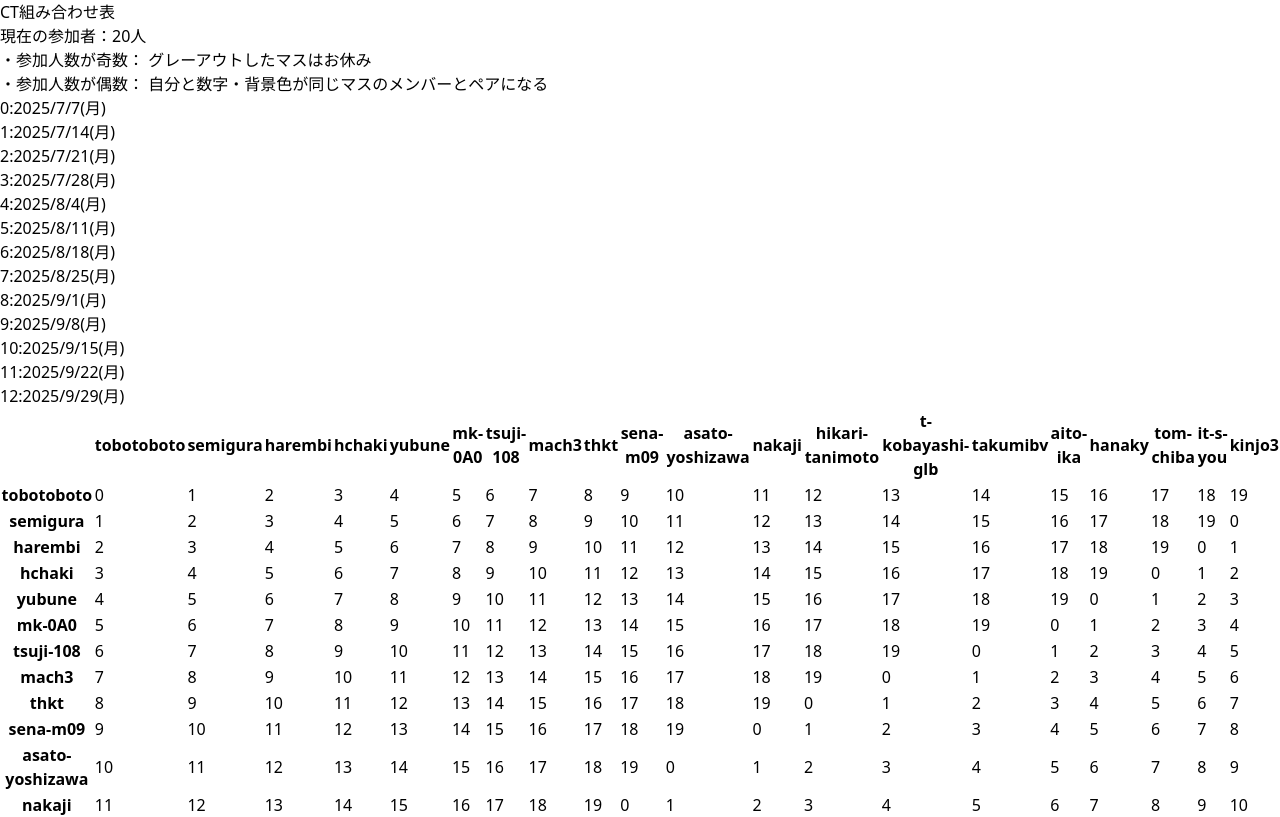
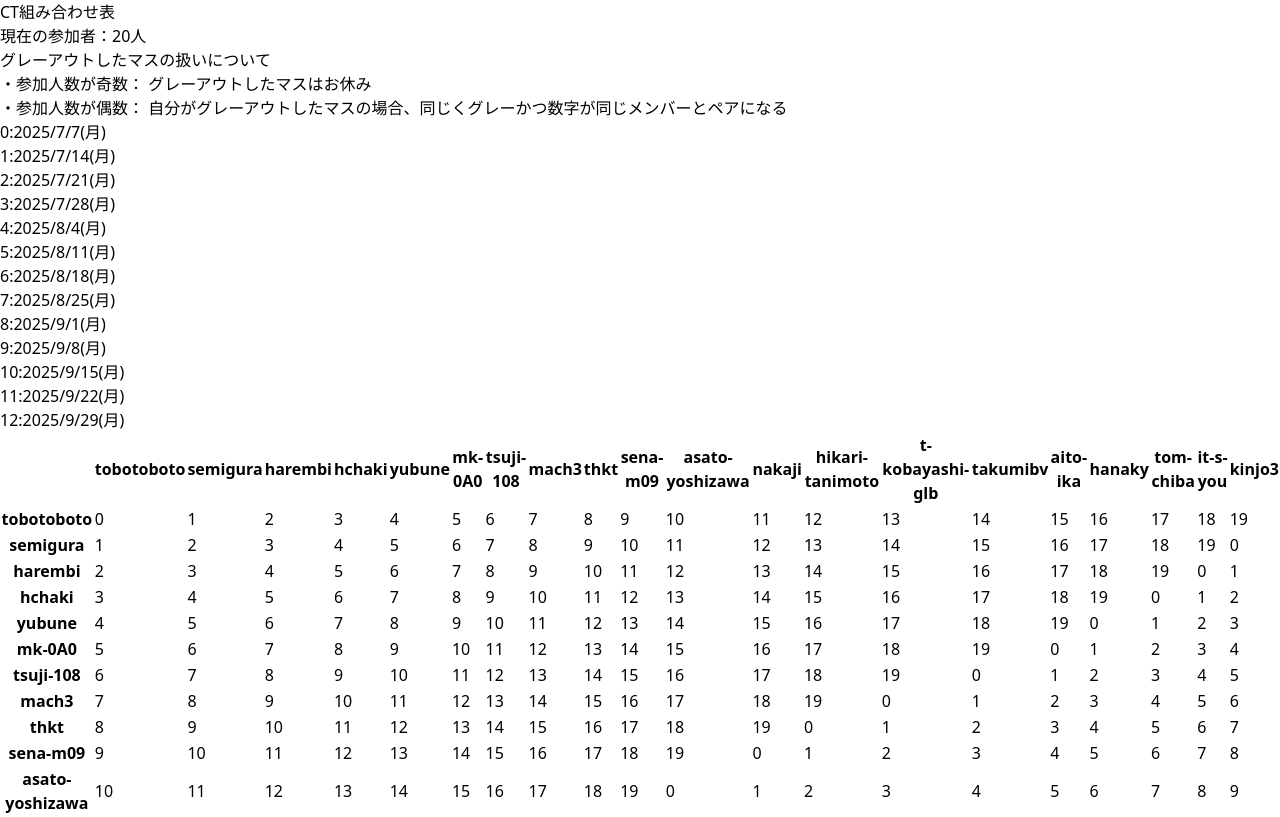
Before and after one commit to mk-0A0/ct-schedule, a Next.js app: page / in a window 1280 px wide. Shown: the top 817 px of the page. Built offline with nearby package versions, Linux system fonts and the light colour scheme.

Commit message:
fix: 解説の更新

```diff
--- a/src/app/page.tsx
+++ b/src/app/page.tsx
@@ -61,12 +61,13 @@ export default async function Home() {
         <h1 className="text-2xl font-bold">CT組み合わせ表</h1>
         <section>
           <p>現在の参加者：{memberData.members.length}人</p>
+          <p className="mt-4 text-sm">グレーアウトしたマスの扱いについて</p>
           <p className="text-gray-500 text-sm">
             ・参加人数が奇数： グレーアウトしたマスはお休み
           </p>
           <p className="text-gray-500 text-sm">
             ・参加人数が偶数：
-            自分と数字・背景色が同じマスのメンバーとペアになる
+            自分がグレーアウトしたマスの場合、同じくグレーかつ数字が同じメンバーとペアになる
           </p>
         </section>
       </div>
```
